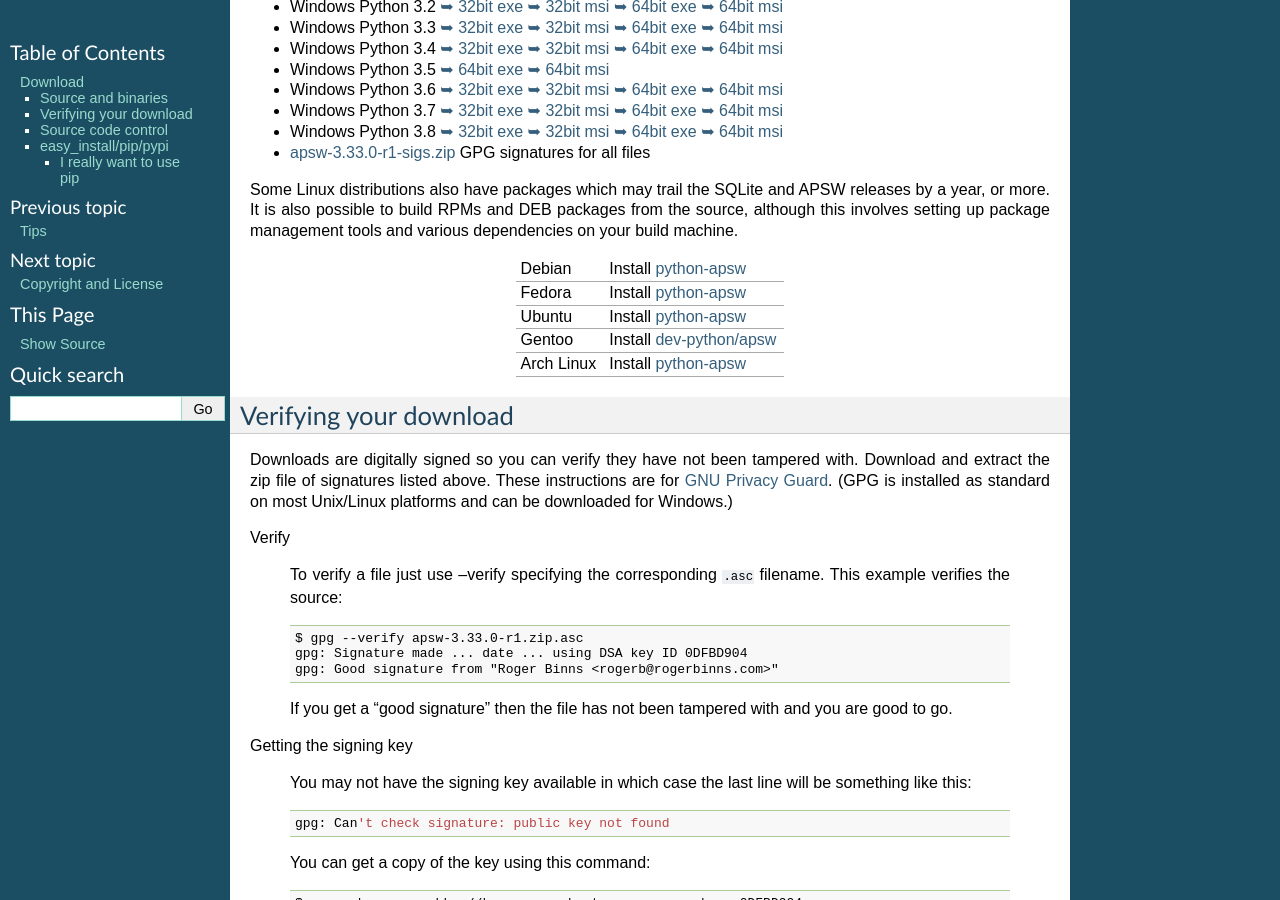
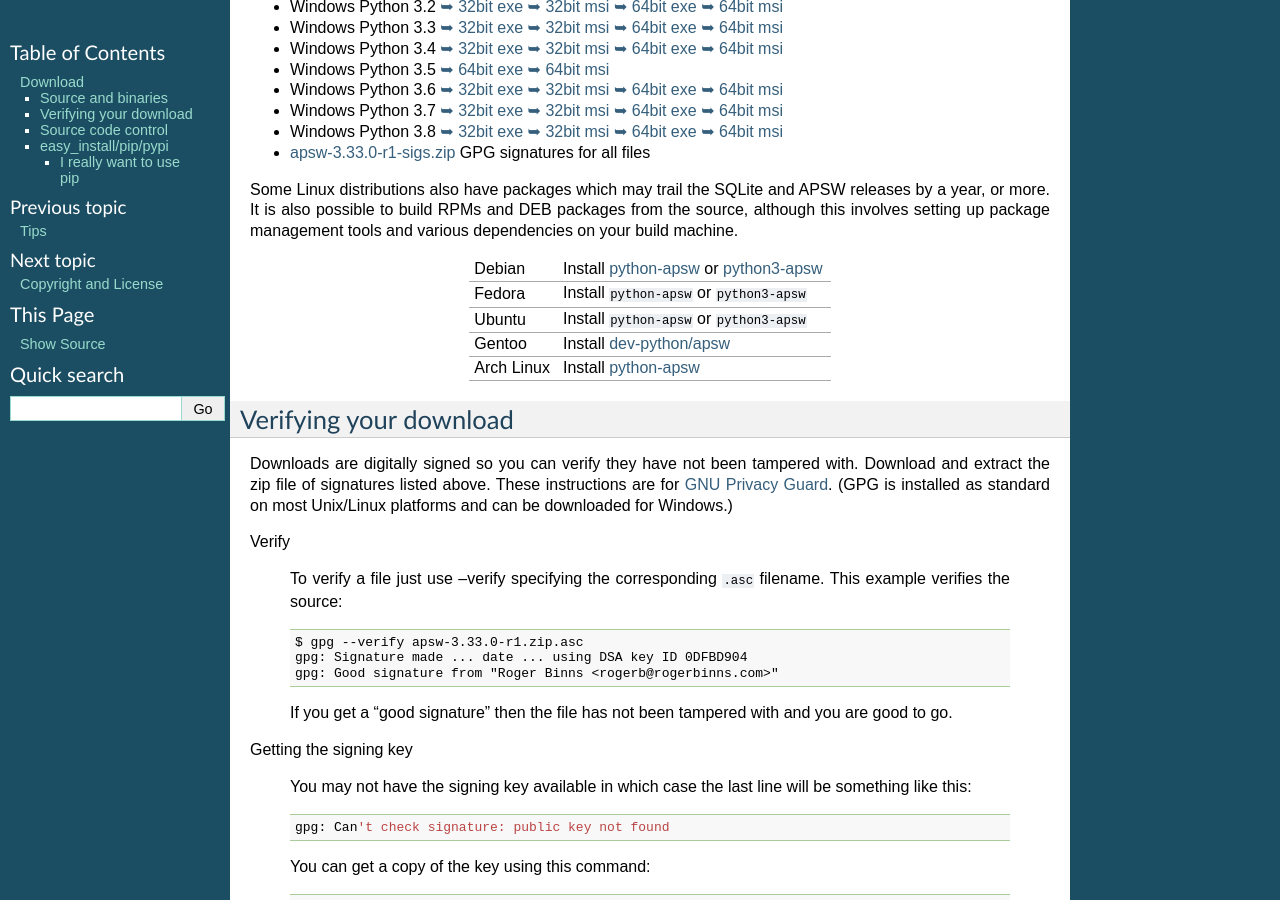
Before and after one commit to rogerbinns/apsw, a Sphinx documentation site: the page built from doc/download.rst, in a window 1280 px wide and 900 px high, scrolled down 507 px. Built offline with Sphinx 7.4.7, drawn with Linux system fonts in a browser that asks for light colours; pages that are not in the unit, such as notebooks, are missing from menus; the version number is read from the project's files by our own code.

Commit message:
Remove stale links and show py3 alternates

```diff
--- a/doc/download.rst
+++ b/doc/download.rst
@@ -151,11 +151,12 @@ up package management tools and various dependencies on your build
 machine.
 
 +-------------------+----------------------------------------------------------------------------------+
-| Debian            | Install `python-apsw <http://packages.debian.org/python-apsw>`__                 |
+| Debian            | Install `python-apsw <http://packages.debian.org/python-apsw>`__   or            |
+|                   | `python3-apsw <http://packages.debian.org/python3-apsw>`__                       |
 +-------------------+----------------------------------------------------------------------------------+
-| Fedora            | Install `python-apsw <https://apps.fedoraproject.org/packages/s/apsw>`__         |
+| Fedora            | Install ``python-apsw`` or ``python3-apsw``                                      |
 +-------------------+----------------------------------------------------------------------------------+
-| Ubuntu            | Install `python-apsw <http://packages.ubuntu.com/search?keywords=python-apsw>`__ |
+| Ubuntu            | Install ``python-apsw`` or ``python3-apsw``                                      |
 +-------------------+----------------------------------------------------------------------------------+
 | Gentoo            | Install `dev-python/apsw <http://packages.gentoo.org/package/dev-python/apsw>`_  |
 +-------------------+----------------------------------------------------------------------------------+
```
